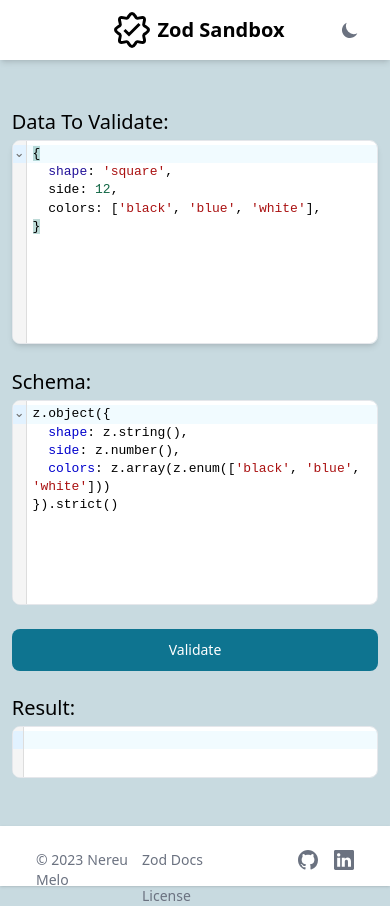
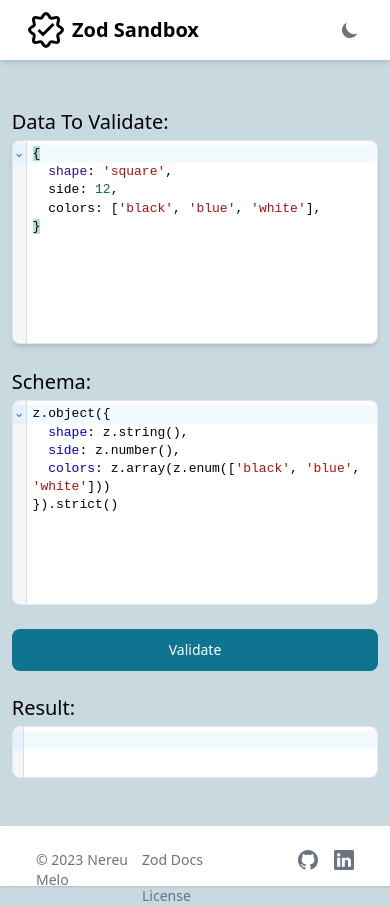
Before and after one commit to nereumelo/zod-sandbox, a React (Vite) app: page / in a window 390 px wide. Built offline with nearby package versions, Linux system fonts and the light colour scheme.

Commit message:
Change grid on navbar for small screens

```diff
--- a/src/components/Navbar.tsx
+++ b/src/components/Navbar.tsx
@@ -16,11 +16,11 @@ export default function Navbar() {
       fluid
       className='shadow-md'
     >
-      <div className='w-full grid grid-cols-3 justify-items-center lg:px-10 px-3'>
-        <FBNavbar.Brand className='col-start-2 select-none' as='div'>
+      <div className='w-full grid sm:grid-cols-3 grid-cols-2 justify-items-center lg:px-10 px-3'>
+        <FBNavbar.Brand className='sm:col-start-2 col-start-1 sm:justify-self-center justify-self-start select-none' as='div'>
           <Link to='/' className='flex'>
             <GrValidate className="text-4xl mx-2 my-0 dark:invert" />
-            <span className="self-center whitespace-nowrap text-xl font-semibold dark:text-white">
+            <span className="whitespace-nowrap self-center text-xl font-semibold dark:text-white">
               Zod Sandbox
             </span>
           </Link>
```
